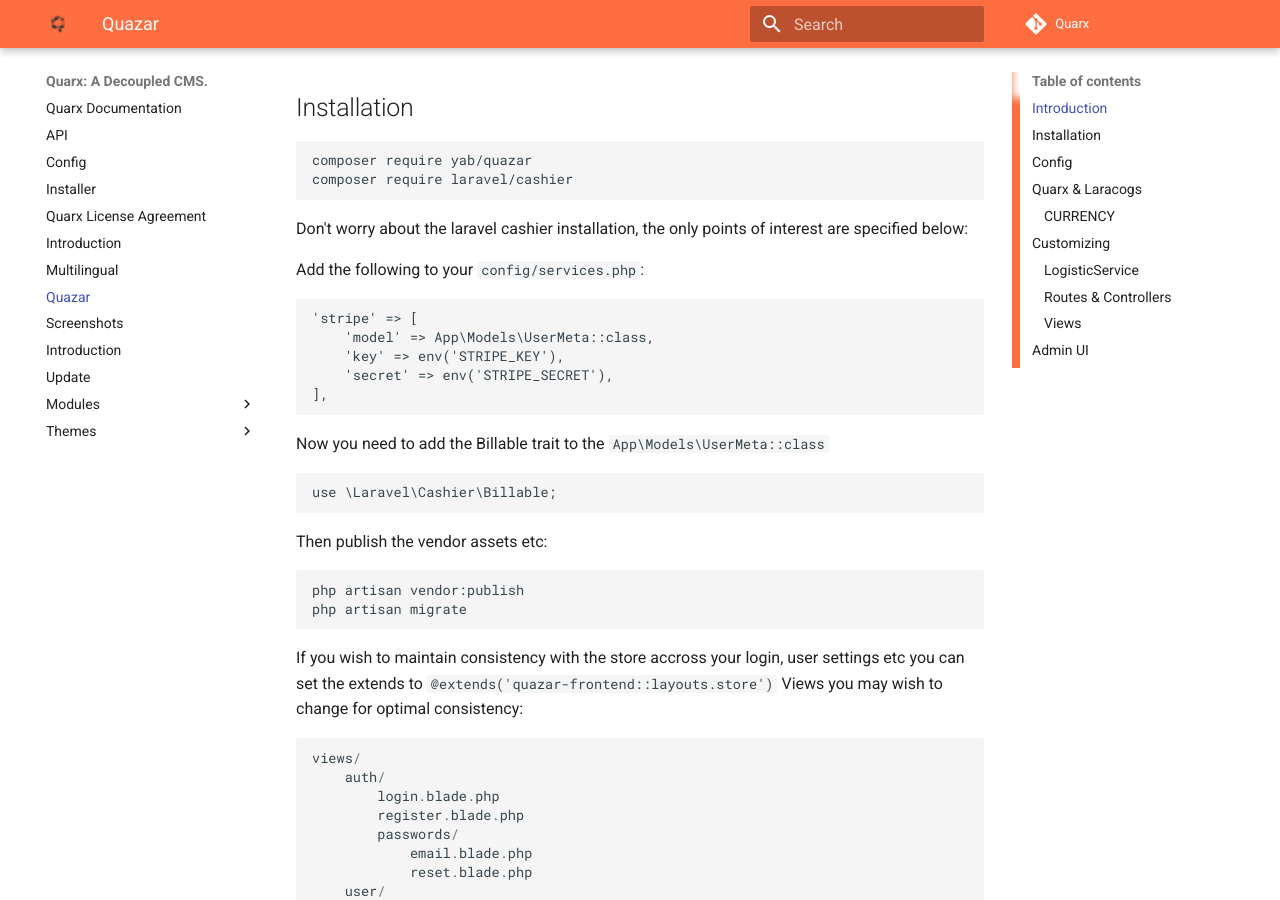
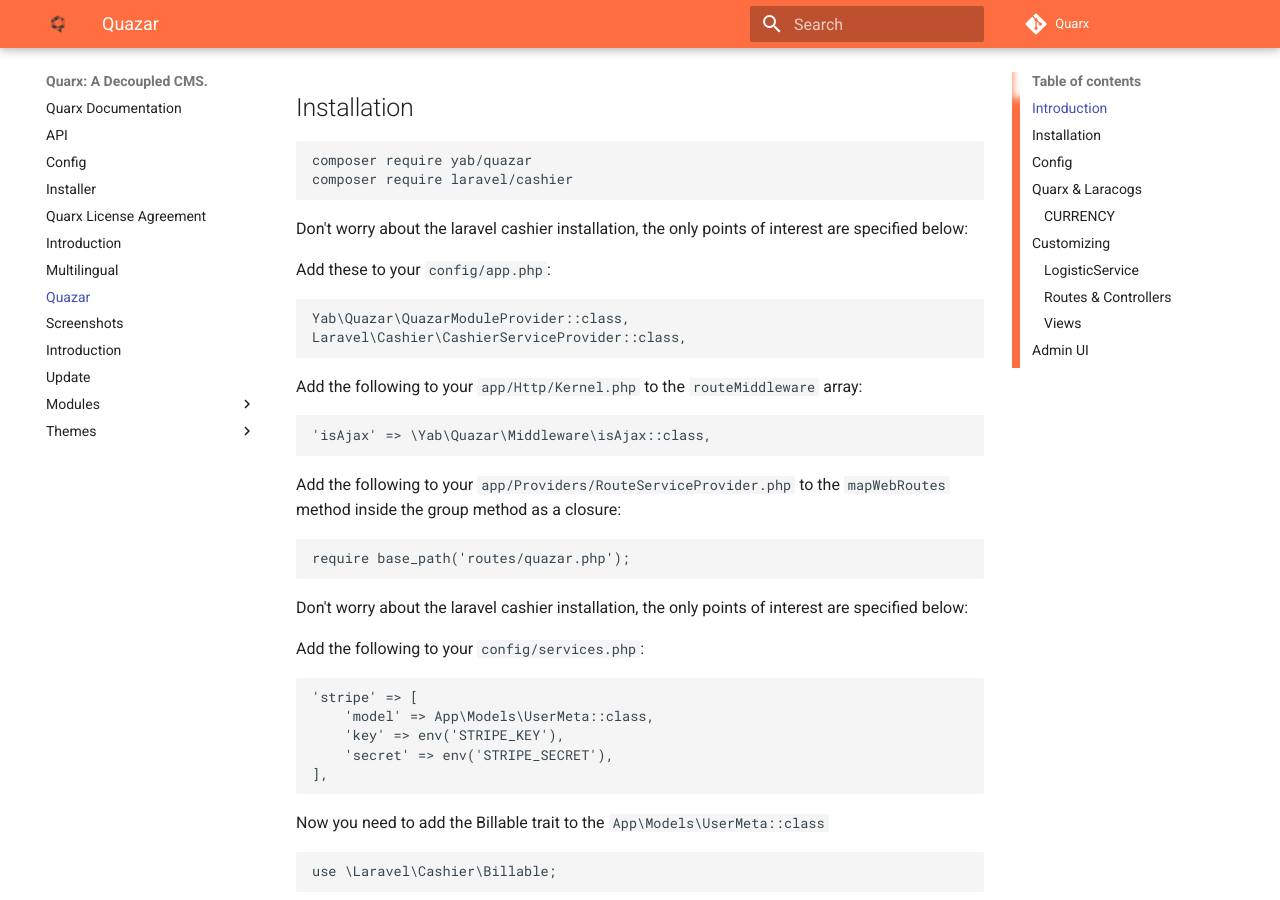
Before and after one commit to fwallen/quarx-docs, an MkDocs documentation site: the page built from docs/quazar.md, in a window 1280 px wide and 900 px high, scrolled down 1280 px. Built offline with MkDocs 1.6.1 and Material for MkDocs 9.7.7, drawn with Linux system fonts in a browser that asks for light colours; comment, search, counter and statistics services are not loaded.

Commit message:
General updates

````diff
--- a/docs/quazar.md
+++ b/docs/quazar.md
@@ -16,6 +16,25 @@ Quazar is built in a way that allows for maximum customization with considerable
 ```
 composer require yab/quazar
 composer require laravel/cashier
+```
+
+Don't worry about the laravel cashier installation, the only points of interest are specified below:
+
+Add these to your `config/app.php`:
+
+```
+Yab\Quazar\QuazarModuleProvider::class,
+Laravel\Cashier\CashierServiceProvider::class,
+```
+
+Add the following to your `app/Http/Kernel.php` to the `routeMiddleware` array:
+```
+'isAjax' => \Yab\Quazar\Middleware\isAjax::class,
+```
+
+Add the following to your `app/Providers/RouteServiceProvider.php` to the `mapWebRoutes` method inside the group method as a closure:
+```
+require base_path('routes/quazar.php');
 ```
 
 Don't worry about the laravel cashier installation, the only points of interest are specified below:
````
Also changed, not shown: docs/Themes/blade.md (+4 -0 lines), docs/index.md (+9 -0 lines).
